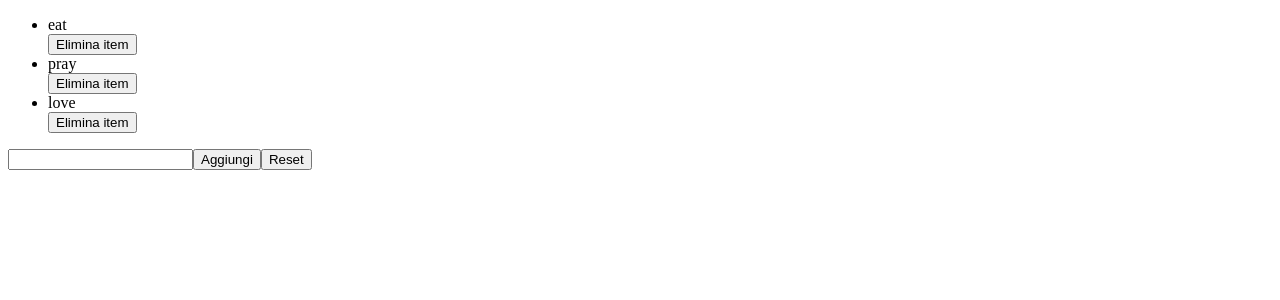
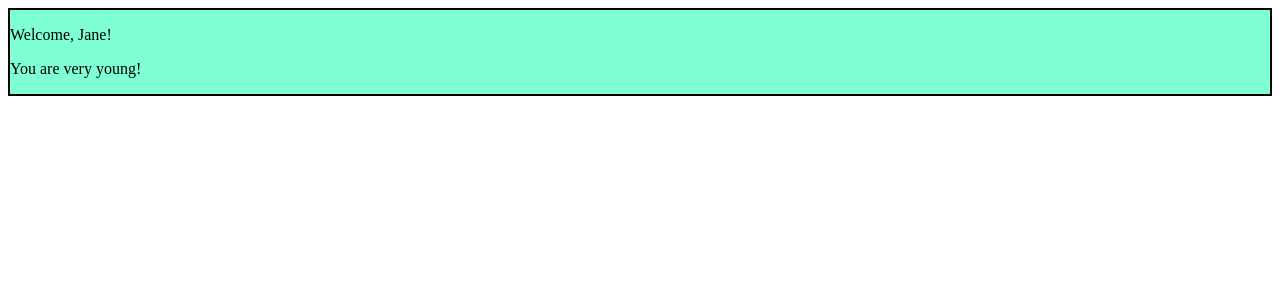
Before and after one commit to misi9/React-exercises, a React (Create React App) app in the folder my-app/: page / in a window 1280 px wide. Shown: the top 300 px of the page. Built offline with nearby package versions, Linux system fonts and the light colour scheme.

Commit message:
styling components 1

```diff
--- a/my-app/src/App.js
+++ b/my-app/src/App.js
@@ -1,6 +1,5 @@
 import React from "react";
-
-import { TodoList } from "./TodoList";
+import { Welcome } from "./Welcome";
 
 
 
@@ -10,8 +9,7 @@ export class App extends React.Component{
   render(){
     return (
       <div>
-
-      <TodoList/>
+      <Welcome/>
       </div>
     )
 
--- a/my-app/src/Welcome.js
+++ b/my-app/src/Welcome.js
@@ -3,8 +3,9 @@ import { Age} from "./Age"
 
 export class Welcome extends React.Component{
     render(){
+
         return(
-            <div>
+            <div className="welcome">
             <p>Welcome, {this.props.name}!</p>
              <Age age = {this.props.age}/>
             </div>
--- /dev/null
+++ b/my-app/src/index.css
@@ -0,0 +1,4 @@
+.welcome{
+    background-color: aquamarine;
+    border: 2px solid black;
+}
--- a/my-app/src/index.js
+++ b/my-app/src/index.js
@@ -1,6 +1,7 @@
 import ReactDOM from "react-dom";
 
 import { App } from "./App"
+import './index.css'
 
 
 const root = document.querySelector("#root");
```
Also changed, not shown: my-app/Lists 06.txt (deleted), my-app/Styling Components 01.txt (added).
